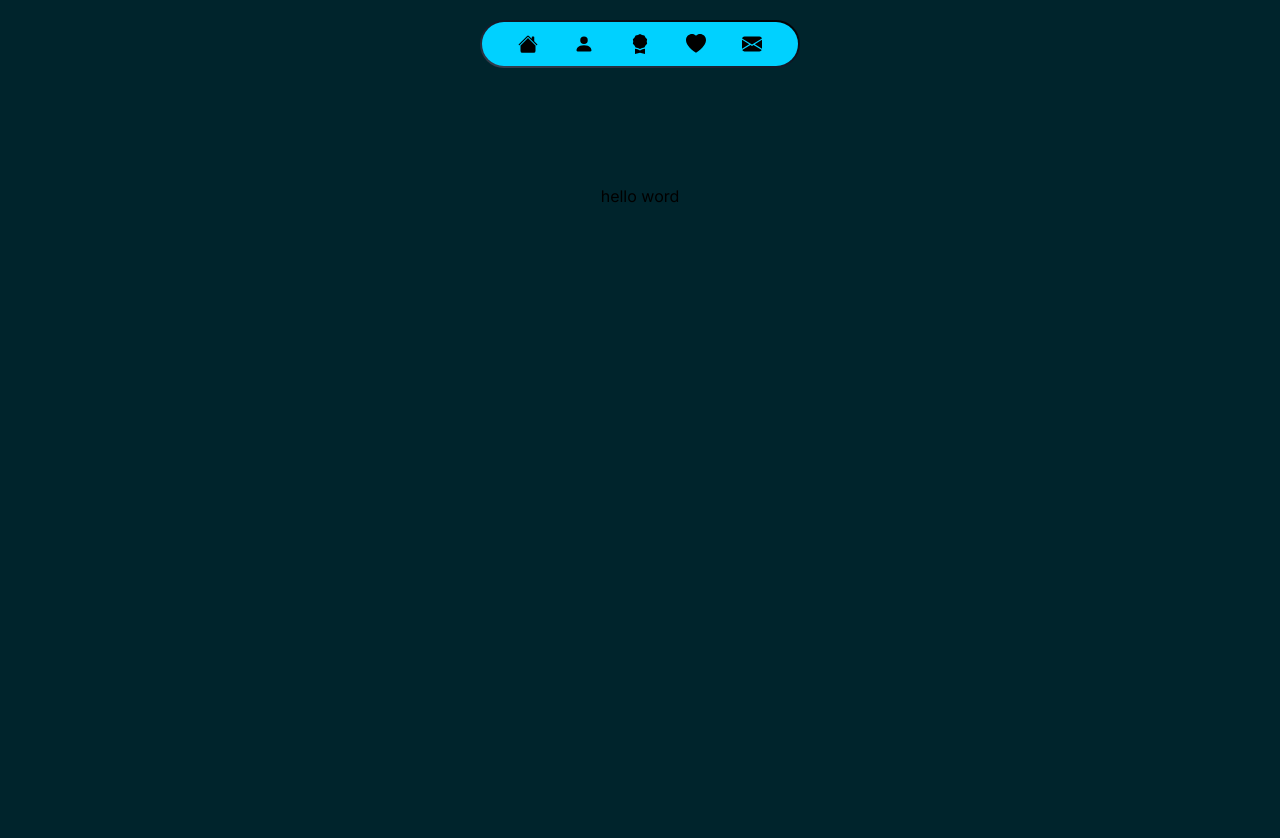
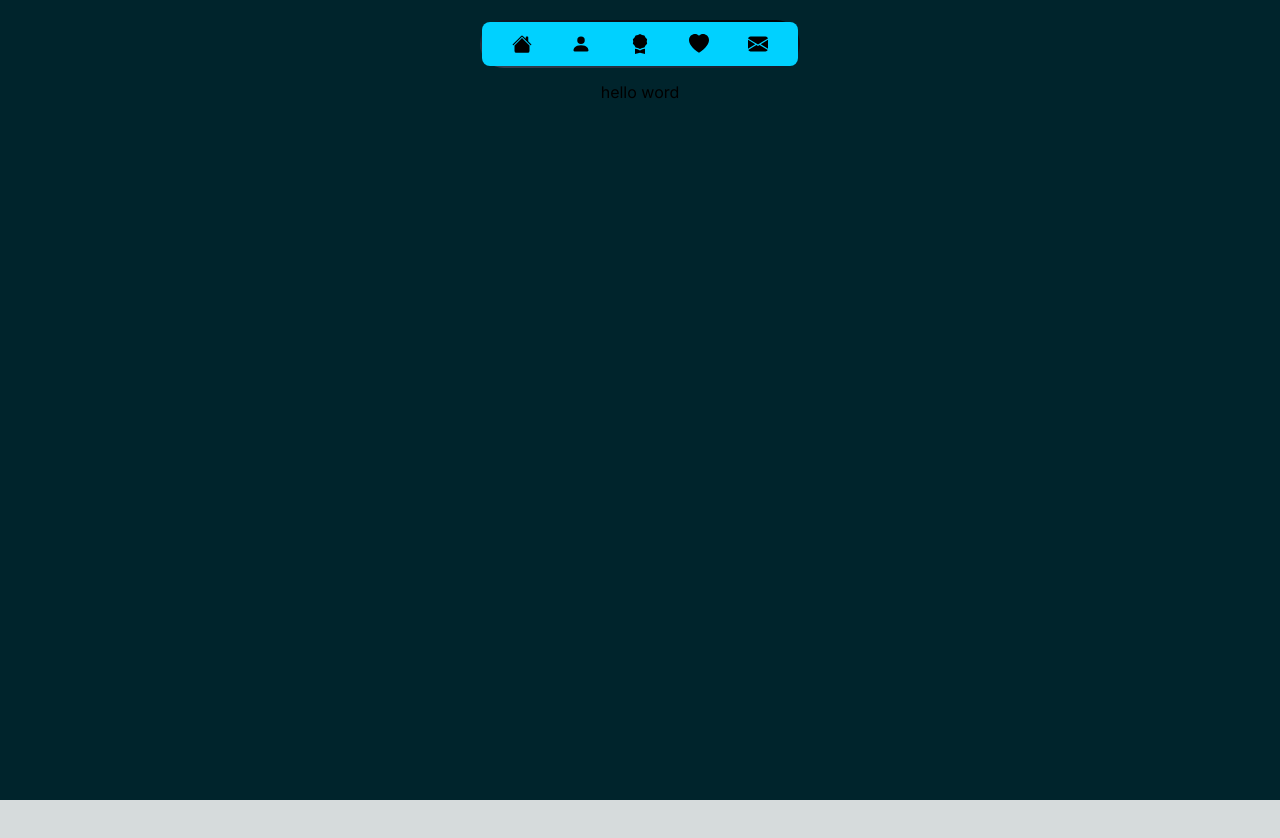
Before and after one commit to marcoshaa/portfolio, a Next.js app: page / in a window 1280 px wide. Shown: the top 838 px of the page. After the commit the page ends 800 px from the top, so only its background shows below. Built offline with nearby package versions, Linux system fonts and the light colour scheme.

Commit message:
page full

```diff
--- a/src/components/BodyPage.tsx
+++ b/src/components/BodyPage.tsx
@@ -1,25 +1,30 @@
+"use client"
 import React from 'react';
 import { menu } from '../database/menuItens';
 
 export const BodyMain = () =>{
     return (
         <>
-            <main className="flex min-h-screen flex-col items-center justify-between p-24 bg-[#00242C]">
+            <main className="flex overflow-auto h-[90vh] flex-col items-center justify-between bg-[#00242C]">
                 <h1>hello word</h1>
             </main>
         </>
     );
 }
-
 export const NavBar = () => {
 
+    const handleClick = () => {
+        alert('Menu clicado!');
+    };
+
+
   return (
-    <nav className="flex justify-center bg-[#00242C]">
-      <div className="m-5 w-80 h-12 rounded-full p-0.5 bg-gradient-to-tr from-gray-700 via-gray-900 to-black">
-        <div className="flex flex-col justify-center items-center flex-initial h-full w-full bg-[#00D1FF] rounded-full">
+    <nav className="flex h-[10vh] justify-center bg-[#00242C]">
+      <div className="m-5 w-[40vh] h-12 rounded-full p-0.5 bg-gradient-to-tr from-gray-700 via-gray-900 to-black">
+        <div className="flex flex-col justify-center items-center flex-initial h-full w-full bg-[#00D1FF] rounded-lg">
           <ul className="flex justify-evenly w-full">
             {menu.map((item, index) => (
-              <li key={index} className={`list active`}>
+              <li key={index} className={`list active m-[3%]`} onClick={handleClick}>
                 <a href={item.link} className="relative">
                   <span>
                     {item.icon}
```
